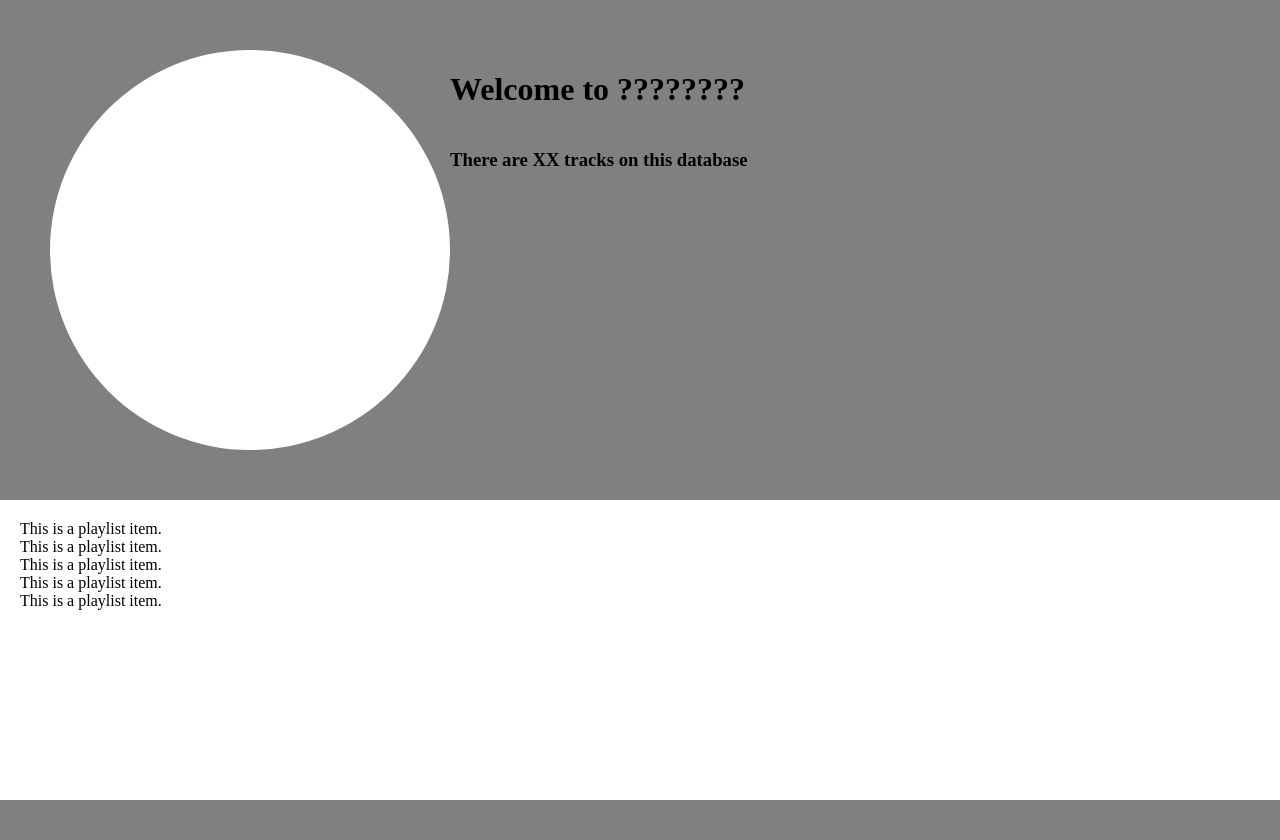
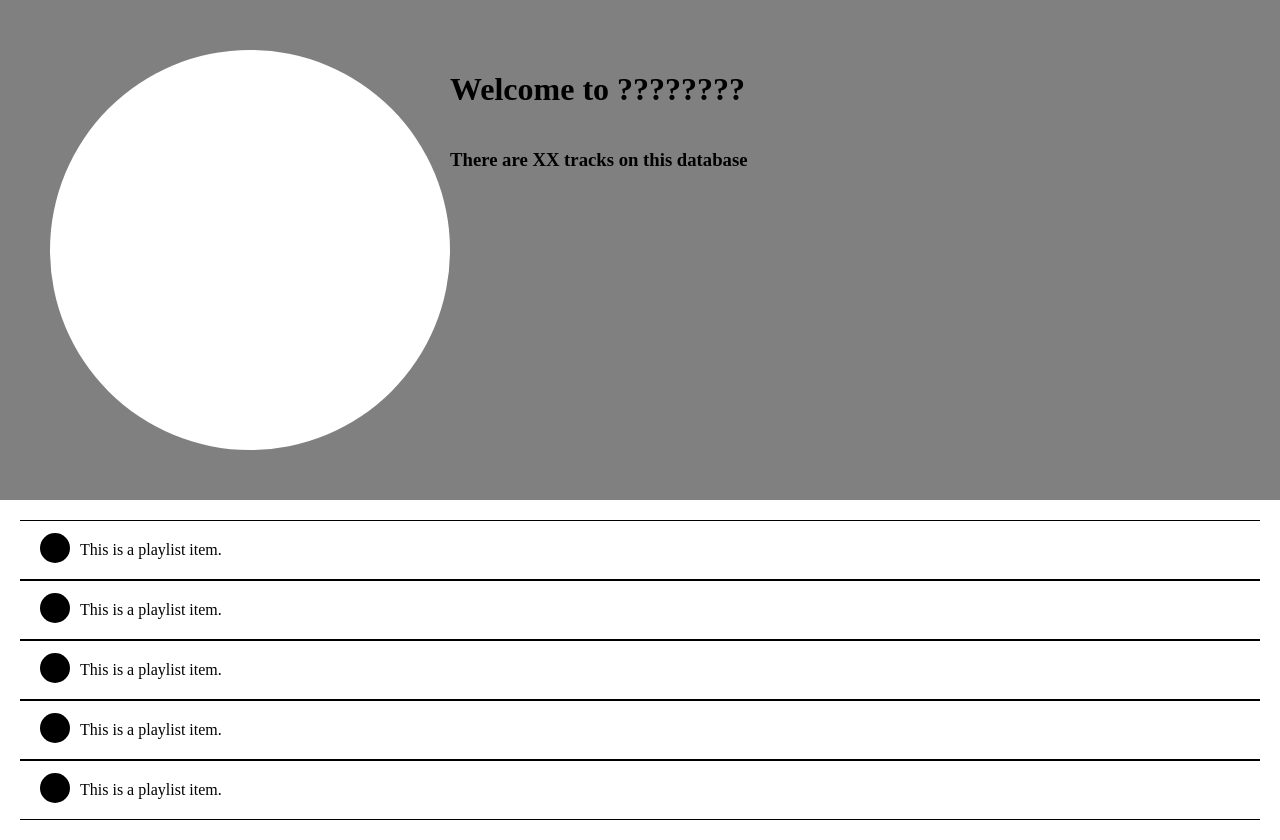
Before and after one commit to betabites/csi-music-website, a PHP site: page /iframe/playlist.html in a window 1280 px wide. Before the commit the page ends 800 px from the top, so only its background shows below. Run offline with PHP 8.4, Linux system fonts and the light colour scheme.

Commit message:
Added missing CSS

```diff
--- a/assets/css/styles.css
+++ b/assets/css/styles.css
@@ -151,3 +151,21 @@ body {
 .page_header > * {
     display: inline-block;
 }
+
+.playlist_item {
+    padding: 20px;
+    border-top: solid 1px black;
+    border-bottom: solid 1px black;
+    /*height: 30px;*/
+}
+
+.playlist_item_icon {
+    display: inline-block;
+    width: 30px;
+    height: 30px;
+    float: left;
+    border-radius: 100%;
+    background-color: #000;
+    margin-top: -8px;
+    margin-right: 10px;
+}
```
